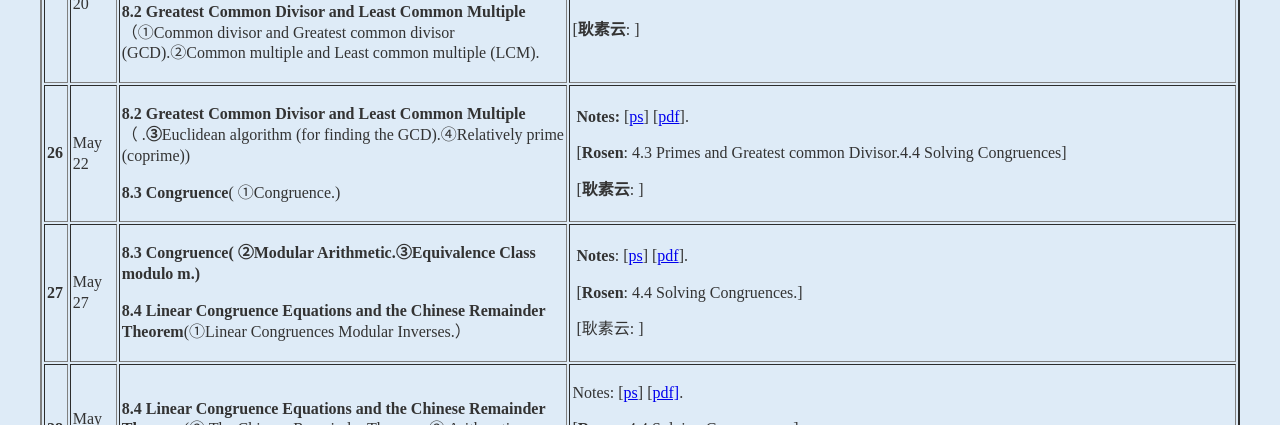
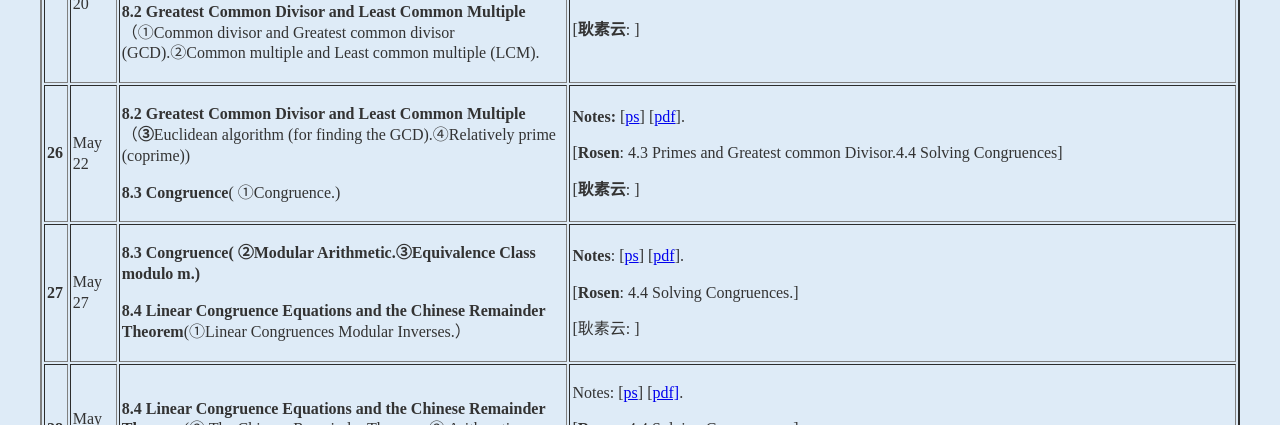
Before and after one commit to kejiwei/kejiwei.github.io, a Jekyll site: the page teaching/courses/dismath/index.html, which Jekyll copies as it is, in a window 1280 px wide and 900 px high, scrolled down 4307 px. Shown: the part 134-559 px from the top of the window. Built offline with Jekyll 4.4.1, drawn with Linux system fonts in a browser that asks for light colours.

Commit message:
Add files via upload

```diff
--- a/teaching/courses/dismath/index.html
+++ b/teaching/courses/dismath/index.html
@@ -182,7 +182,7 @@
                 <td><strong>4.3 Properties of Relations</strong>(①Definition and Determination of Relation Properties ②Closure of Relations.)</td>
                 <td><p><strong>Notes</strong>: [<a href="slides/CH4 Relation Operation and Properties(49-63).ppsx">ps</a>] [<a href="slides/CH4 Relation Operation and Properties(49-63).pdf">pdf</a>].&nbsp;</p>
                   <p>[<strong>Rosen</strong>: 9.1 Relations and Their Properties.9.4 Closures of Relations]</p>
-                  <p>&nbsp;[<strong>耿素云</strong>: 4.3 关系的性质;4.4 关系的闭包] </p></td>
+                  <p>[<strong>耿素云</strong>: 4.3 关系的性质;4.4 关系的闭包] </p></td>
                 </tr>
 
                 <tr>
@@ -228,7 +228,7 @@
                   <p>&nbsp;<a href="slides/Exam20250422.png"><strong>Intermediate Exam 3</strong></a></p></td>
                 <td><p><strong>Notes</strong>: [<a href="slides/CH6-Graphs(20-37).ppsx">ps</a>] [<a href="slides/CH6-Graphs(20-37).pdf">pdf</a>].&nbsp;</p>
                   <p>[<strong>Rosen: </strong>10.1 Graphs and Graph Models；10.3 Representing Graphs and Graph Isomorphism ]</p>
-                  <p>&nbsp;[<strong>耿素云: </strong>5.1 无向图及有向图] </p></td>
+                  <p>[<strong>耿素云: </strong>5.1 无向图及有向图] </p></td>
                 </tr>
 
                 <tr>
@@ -310,11 +310,11 @@
                 <tr>
                 <td><b>26</b></td>
                 <td>May 22</td>
-                <td><p><strong>8.2 Greatest Common Divisor and Least Common Multiple</strong>（<strong>&nbsp;</strong>.<strong>③</strong>Euclidean algorithm (for finding the GCD).④Relatively prime (coprime))</p>
+                <td><p><strong>8.2 Greatest Common Divisor and Least Common Multiple</strong>（<strong>③</strong>Euclidean algorithm (for finding the GCD).④Relatively prime (coprime))</p>
                   <p><strong>8.3 Congruence</strong>( ①Congruence.)</p></td>
-                <td><p>&nbsp;<strong>Notes:</strong> [<a href="slides/CH8.1-5 Elementary Number Theory(37-49).ppsx">ps</a>] [<a href="slides/CH8.1-5 Elementary Number Theory(37-49).pdf">pdf</a>]. </p>
-                  <p>&nbsp;[<strong>Rosen</strong>: 4.3 Primes and Greatest common Divisor.4.4 Solving Congruences]</p>
-                  <p>&nbsp;[<strong>耿素云</strong>: ]</p></td>
+                <td><p><strong>Notes:</strong> [<a href="slides/CH8.1-5 Elementary Number Theory(37-49).ppsx">ps</a>] [<a href="slides/CH8.1-5 Elementary Number Theory(37-49).pdf">pdf</a>]. </p>
+                  <p>[<strong>Rosen</strong>: 4.3 Primes and Greatest common Divisor.4.4 Solving Congruences]</p>
+                  <p>[<strong>耿素云</strong>: ]</p></td>
                 </tr>
 
                 <tr>
@@ -322,9 +322,9 @@
                 <td>May 27</td>
                 <td><p><strong>8.3 Congruence( ②Modular Arithmetic.③Equivalence Class modulo m.)</strong></p>
                   <p><strong>8.4 Linear Congruence Equations and the Chinese Remainder Theorem</strong>(①Linear Congruences Modular Inverses.）</p></td>
-                <td><p>&nbsp;<strong>Notes</strong>: [<a href="slides/lecture.ppsx">ps</a>] [<a href="slides/lecture.pdf">pdf</a>]. </p>
-                  <p>&nbsp;[<strong>Rosen</strong>: 4.4 Solving Congruences.]</p>
-                  <p>&nbsp;[耿素云: ]</p></td>
+                <td><p><strong>Notes</strong>: [<a href="slides/lecture.ppsx">ps</a>] [<a href="slides/lecture.pdf">pdf</a>]. </p>
+                  <p>[<strong>Rosen</strong>: 4.4 Solving Congruences.]</p>
+                  <p>[耿素云: ]</p></td>
                 </tr>
 
                 <tr>
```
